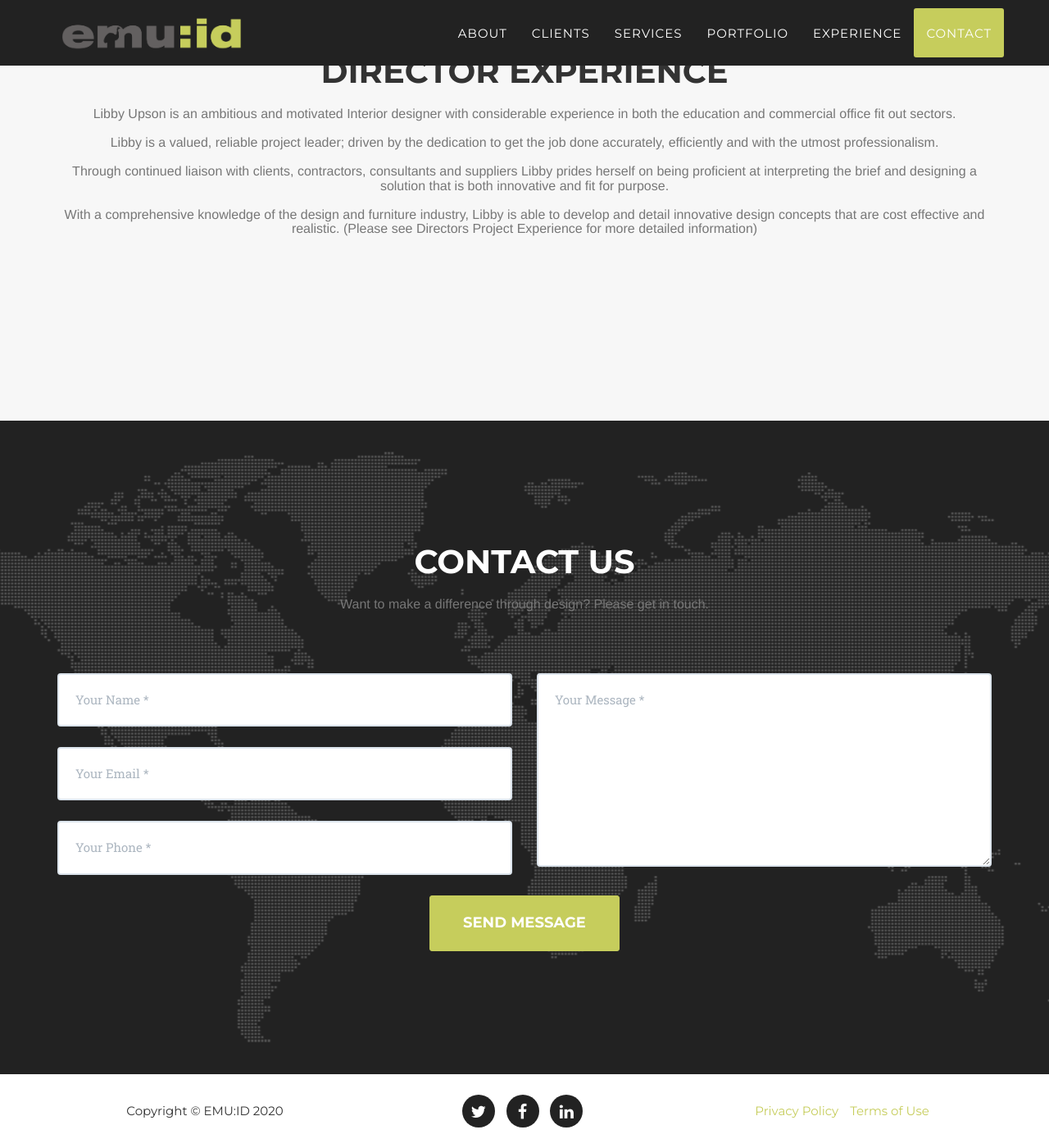
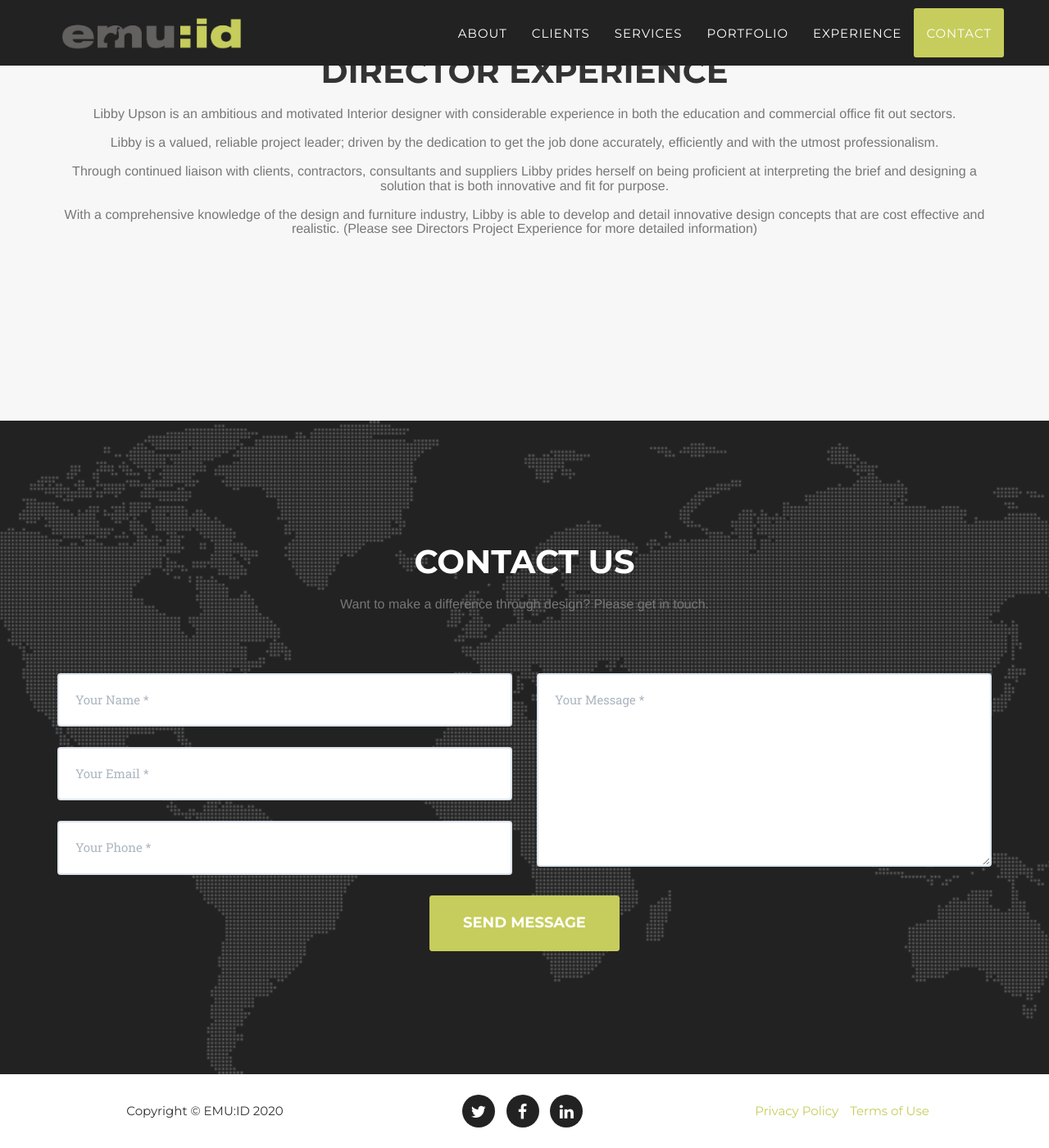
Before and after one commit to emuid/emuid.github.io, a Jekyll site: the page built from index.html, in a window 1280 px wide and 1400 px high, scrolled down 5268 px. Shown: the whole window at 82% size. Built offline with Jekyll 4.4.1, drawn with Linux system fonts in a browser that asks for light colours; some web fonts are replaced.

Commit message:
more parallax

```diff
--- a/_includes/css/agency.css
+++ b/_includes/css/agency.css
@@ -269,10 +269,10 @@ fieldset[disabled] .btn-xl.active {
 header {
     text-align: center;
     color: #fff;
-    background-attachment: scroll;
+    background-attachment: fixed;
     background-image: url('{{ site.baseurl }}/img/header-bg.jpg');
     background-position: center center;
-    background-repeat: none;
+    background-repeat: no-repeat;
     -webkit-background-size: cover;
     -moz-background-size: cover;
     background-size: cover;
@@ -672,8 +672,10 @@ section#refrain {
 section#contact {
     background-color: #222;
     background-image: url('{{ site.baseurl }}/img/map-image.png');
+    background-attachment: fixed;
     background-position: center;
     background-repeat: no-repeat;
+    background-size: cover;
 }
 
 section#contact .section-heading {
```
